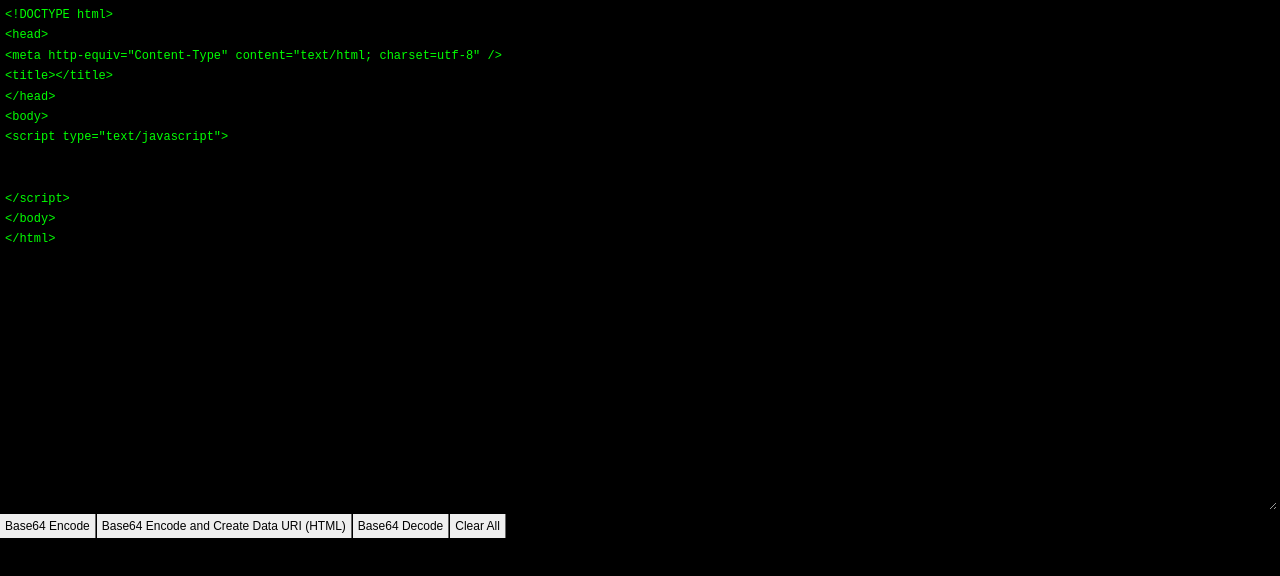
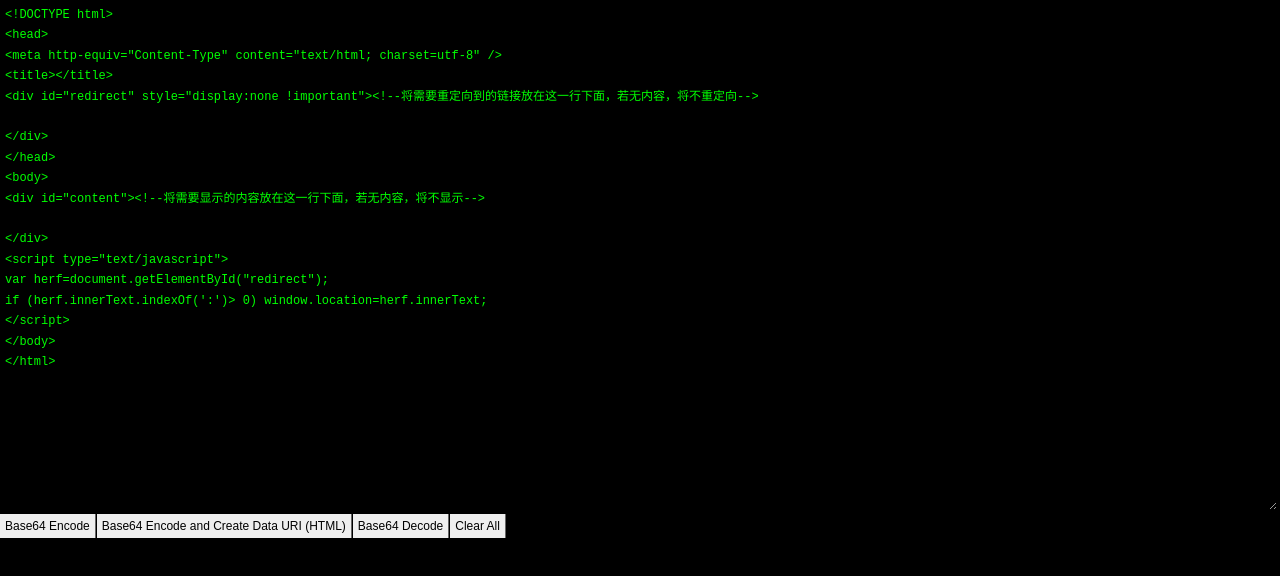
Before and after one commit to myfreeer/hosts-cleaner, a plain HTML site: page base64.html in a window 1280 px wide. Drawn offline with Linux system fonts and the light colour scheme.

Commit message:
Update base64.html

```diff
--- a/base64.html
+++ b/base64.html
@@ -197,15 +197,21 @@ body{
 &lt;head&gt;
 &lt;meta http-equiv=&quot;Content-Type&quot; content=&quot;text/html; charset=utf-8&quot; /&gt;
 &lt;title&gt;&lt;/title&gt;
+&lt;div id=&quot;redirect&quot; style=&quot;display:none !important&quot;&gt;&lt;!--将需要重定向到的链接放在这一行下面，若无内容，将不重定向--&gt;
+
+&lt;/div&gt;
 &lt;/head&gt;
 &lt;body&gt;
+&lt;div id=&quot;content&quot;&gt;&lt;!--将需要显示的内容放在这一行下面，若无内容，将不显示--&gt;
+
+&lt;/div&gt;
 &lt;script type=&quot;text/javascript&quot;&gt;
-
-
+var herf=document.getElementById(&quot;redirect&quot;);
+if (herf.innerText.indexOf(&apos;:&apos;)&gt; 0) window.location=herf.innerText;
 &lt;/script&gt;
 &lt;/body&gt;
 &lt;/html&gt;
-</textarea>
+	</textarea>
 
 	<div id="toolbar">
 		<input type="button" id="enc" value="Base64 Encode" />
```
